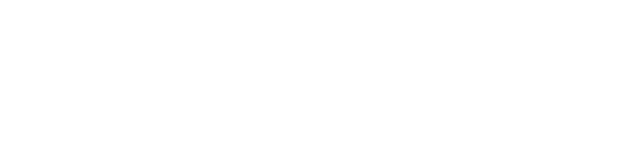
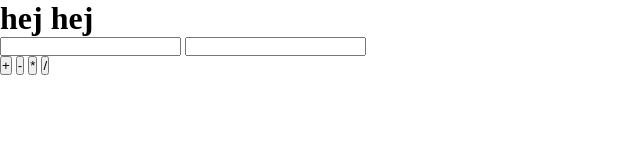
Before and after one commit to saleemBarakat/MyFirstJS, a plain HTML site: page index.html in a window 1280 px wide. Shown: the whole page, without its empty margins (0-640 px from the left). Drawn offline with Linux system fonts and the light colour scheme.

Commit message:
lagg till stuktur för miniräknare

```diff
--- a/index.css
+++ b/index.css
@@ -0,0 +1,5 @@
+*
+{
+    margin: 0;
+    padding: 0;
+}
--- a/index.html
+++ b/index.html
@@ -1,12 +1,24 @@
+<!DOCTYPE html>
 <html lang="en">
 <head>
     <meta charset="UTF-8">
     <meta name="viewport" content="width=device-width, initial-scale=1.0">
-    <title>Document</title>
+    <title>Min Första Sida</title>
     <link rel="stylesheet" href="index.css">
-    <link rel="stylesheet" href="index.js">
+    <link rel="stylesheet" href="app.js">
 </head>
 <body>
-
+    <h1>hej hej</h1>
+    <form >
+        <input type="number" class="input1">
+        <input type="number" class="input2">
+        <div class="buttons">
+            <button type="submit" class="add">+</button>
+            <button type="submit" class="substaract">-</button>
+            <button type="submit" class="multipy">*</button>
+            <button type="submit" class="divide">/</button>
+        </div>
+    </form>
+<script src="app.js"></script>
 </body>
 </html>
```
Also changed, not shown: app.js (added), index.js (deleted).
